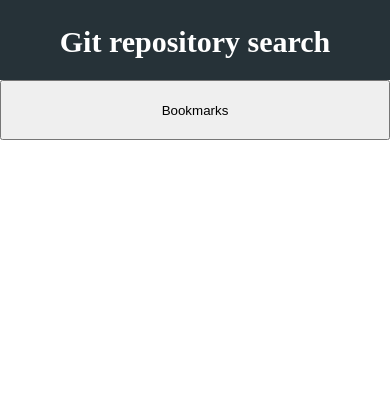
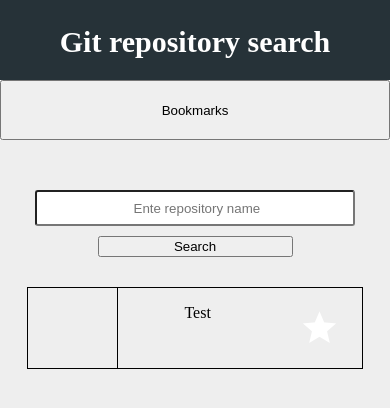
Before and after one commit to anton202/gitRepoSearch, an Angular app in the folder client/gitRepoSearch/: page / in a window 390 px wide. Shown: the top 408 px of the page. Built offline with nearby package versions, Linux system fonts and the light colour scheme.

Commit message:
add html and styling for searc component

```diff
--- a/client/gitRepoSearch/src/app/app.component.css
+++ b/client/gitRepoSearch/src/app/app.component.css
@@ -2,15 +2,30 @@
   background-color: #ffffff;
 }
 
+.bookMarks__button{
+  display: none;
+}
 .searchRepo {
   background-color: #eeeeee;
+  padding-top: 50px;
 }
 
+.bookMarks__container{
+  display: block;
+}
 @media (min-width: 320px) and (max-width: 480px) {
   .bookMarks__button {
+    display: block;
     width: 100%;
     height: 60px;
   }
 
+  main{
+    height: 100%;
+  }
+
+  .searchRepo{
+    height: 100%;
+  }
 
 }
--- a/client/gitRepoSearch/src/app/app.component.html
+++ b/client/gitRepoSearch/src/app/app.component.html
@@ -1,14 +1,15 @@
-
  <app-header></app-header>
 
  <main>
    <div class="bookMarks">
+
      <button class="bookMarks__button" (click)="openBookMarks()">Bookmarks</button>
      <div [ngStyle]="{display: displayBookMarks ? 'block' : 'none'}">
        <app-book-marks></app-book-marks>
      </div>
    </div>
    <div class="searchRepo">
-
+     <app-search></app-search>
+     <app-search-results></app-search-results>
    </div>
  </main>
--- a/client/gitRepoSearch/src/app/book-marks/book-marks.component.html
+++ b/client/gitRepoSearch/src/app/book-marks/book-marks.component.html
@@ -1,3 +1,4 @@
 <main>
+  <p>Bookmarks</p>
   <app-git-repo></app-git-repo>
 </main>
--- a/client/gitRepoSearch/src/app/git-repo/git-repo.component.css
+++ b/client/gitRepoSearch/src/app/git-repo/git-repo.component.css
@@ -19,11 +19,17 @@
     text-align: center;
 }
 
+i{
+    color: white;
+    cursor: pointer;
+}
+
 @media (min-width: 320px) and (max-width: 480px) {
    .gitRepo{
        display: flex;
        height: 80px;
-       width: 100%
+       width: 95%;
+       margin: auto;
    }
 
    i{
--- a/client/gitRepoSearch/src/app/header/header.component.css
+++ b/client/gitRepoSearch/src/app/header/header.component.css
@@ -1,3 +1,17 @@
+main {
+  height: 120px;
+  background-color: #263238;
+  color: white
+}
+
+h1 {
+  padding-top: 25px;
+  font-size: 50px;
+  width: 90%;
+  margin: auto;
+  text-align: center;
+}
+
 @media (min-width: 320px) and (max-width: 480px) {
   main {
     height: 80px;
--- a/client/gitRepoSearch/src/app/search-results/search-results.component.css
+++ b/client/gitRepoSearch/src/app/search-results/search-results.component.css
@@ -0,0 +1,7 @@
+@media (min-width: 320px) and (max-width: 480px) {
+  main{
+      width: 90%;
+      margin: auto;
+  }
+
+  }
--- a/client/gitRepoSearch/src/app/search-results/search-results.component.html
+++ b/client/gitRepoSearch/src/app/search-results/search-results.component.html
@@ -1,3 +1,3 @@
-<p>
-  search-results works!
-</p>
+<main>
+ <app-git-repo></app-git-repo>
+</main>
--- a/client/gitRepoSearch/src/app/search/search.component.css
+++ b/client/gitRepoSearch/src/app/search/search.component.css
@@ -0,0 +1,24 @@
+input{
+    text-align: center;
+}
+
+@media (min-width: 320px) and (max-width: 480px) {
+  main {
+    margin-bottom: 30px;
+  }
+
+  input {
+    width: 80%;
+    height: 30px;
+    border-radius: 3px;
+    display: block;
+    margin: auto;
+  }
+
+  button {
+    display: block;
+    width: 50%;
+    margin: auto;
+    margin-top: 10px;
+  }
+}
--- a/client/gitRepoSearch/src/app/search/search.component.html
+++ b/client/gitRepoSearch/src/app/search/search.component.html
@@ -1,3 +1,4 @@
-<p>
-  search works!
-</p>
+<main>
+  <input type="text" placeholder=" Ente repository name">
+  <button> Search</button>
+</main>
--- a/client/gitRepoSearch/src/styles.css
+++ b/client/gitRepoSearch/src/styles.css
@@ -1,4 +1,5 @@
 /* You can add global styles to this file, and also import other style files */
 body{
     margin: 0;
+    height: 100vh;
 }
```
Also changed, not shown: 1 other file (tests, documents, lock files or other folders). Lines whose indentation alone changed are shown as unchanged.
